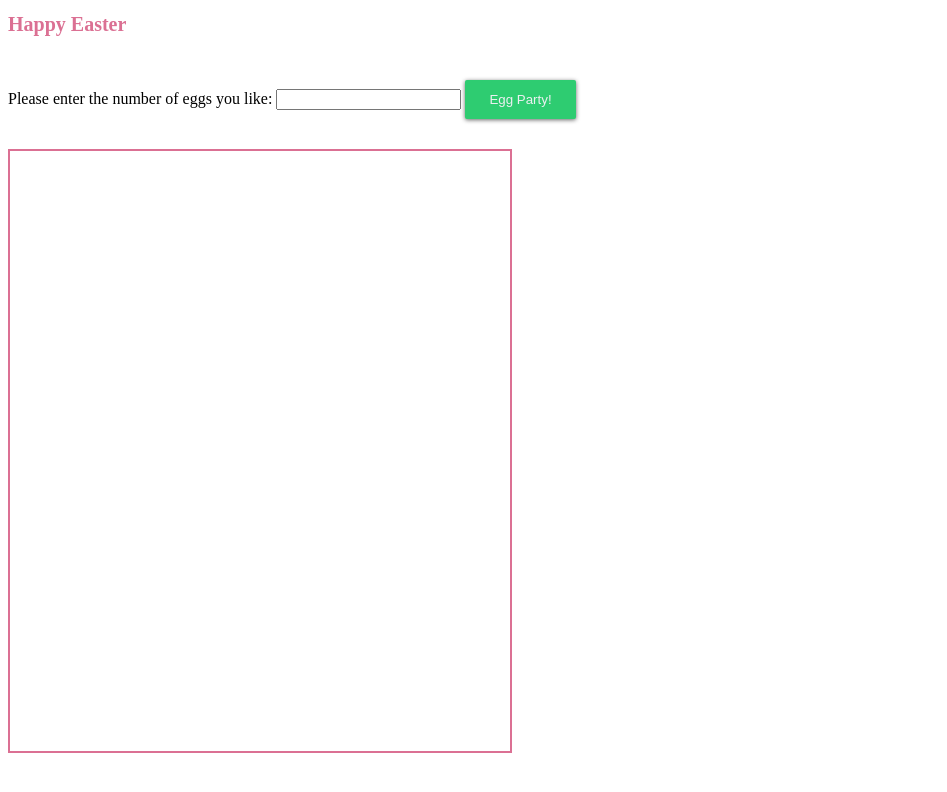
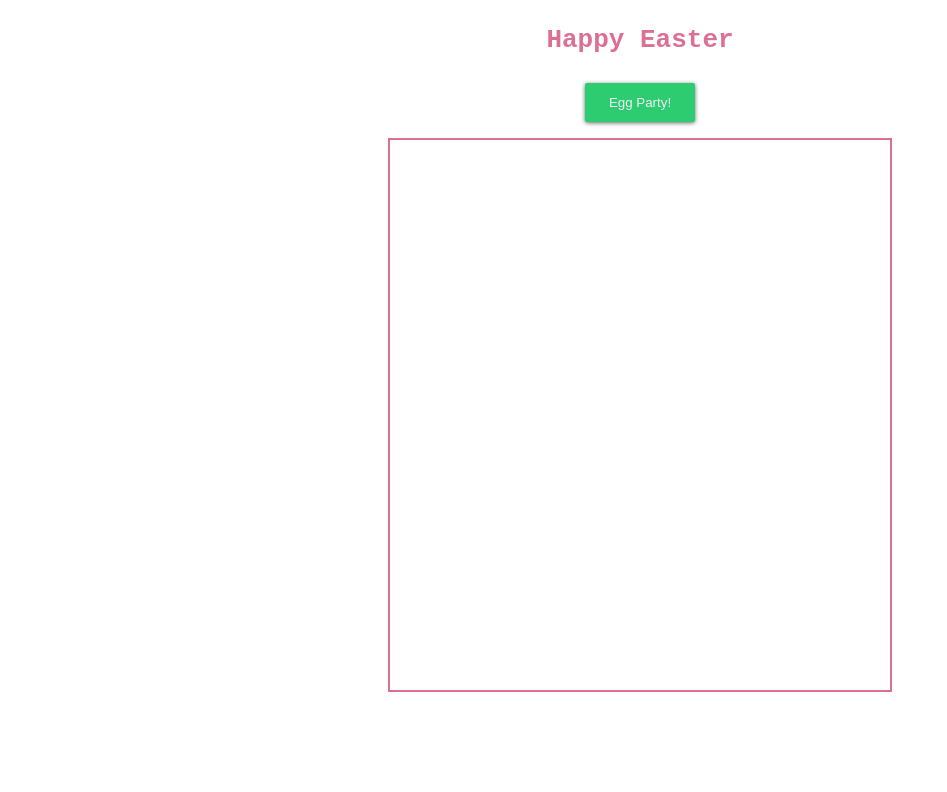
Before and after one commit to ronoc4/easter-eggs, a plain HTML site: page index.html in a window 1280 px wide. Shown: the whole page, without its empty margins (0-947 px from the left). Drawn offline with Linux system fonts and the light colour scheme.

Commit message:
Cleaned up unused input field, and CSS updates

```diff
--- a/index.html
+++ b/index.html
@@ -9,11 +9,9 @@
 <body>
 <div class="wrapper">
     <h1>Happy Easter</h1>
-    <label for="txtNumEggs">Please enter the number of eggs you like:</label>
-    <input id="txtNumEggs" type="text"/>
     <button type="button" id="add-eggs-btn" class="add-eggs_btn btn"><span>Egg Party!</span></button>
 </div>
-<canvas id="ee-canvas" width="500" height="600">
+<canvas id="ee-canvas" width="500" height="550">
     Animated Easter Eggs with a surprise inside
 </canvas>
 <script src="main.js"></script>
--- a/main.css
+++ b/main.css
@@ -1,15 +1,24 @@
 h1 {
-    font-size: 20px;
-    color: palevioletred;
+    font-family: monospace;
+    color: #DB7093;
 }
 
 canvas {
-    border: 2px solid palevioletred;
+    border: 2px solid #DB7093;
+    margin: auto;
+    display: block;
+}
+
+.wrapper {
+    display: flex;
+    flex-direction: column;
+    align-items: center;
+    margin: .4rem;
 }
 
 .btn {
     position: relative;
-    margin: 30px auto;
+    margin: 10px auto;
     padding: 0;
     overflow: hidden;
     border-width: 0;
--- a/main.js
+++ b/main.js
@@ -7,30 +7,20 @@ const CANVAS = document.getElementById('ee-canvas');
 const ctx = CANVAS.getContext('2d');
 const radiusX = 65;
 const radiusY = 90;
-const rotation = 180 * Math.PI/180;
+const rotation = 180 * Math.PI / 180;
 const startAngle = 0;
-const endAngle = 2* Math.PI;
+const endAngle = 2 * Math.PI;
 let cx, cy;
-let userInput = "";
-let totalEggs = getUserInput();
-
 let userClick = document.getElementById("add-eggs-btn");
 
 window.onload = function () {
     userClick.onclick = function () {
-        console.log(totalEggs);
         draw();
     };
 };
 
-function getUserInput() {
-    userInput = document.getElementById("txtNumEggs").value;
-    return 12;
-}
-
-//Create the egg shape
 function drawEgg() {
-    for(let i = 0; i < totalEggs; i++) {
+    for (let i = 0; i < 10; i++) {
         ctx.strokeStyle = randomColor();
         ctx.fillStyle = randomColor();
         cx = Math.random() * 500;
@@ -46,14 +36,12 @@ function drawEgg() {
     }
 }
 
-//Draw the eggs on the canvas
 function draw() {
-    ctx.clearRect(0,0, CANVAS.width, CANVAS.height);
+    ctx.clearRect(0, 0, CANVAS.width, CANVAS.height);
     drawEgg();
 }
 
-//Change to random colors
 function randomColor() {
     let o = Math.round, r = Math.random, s = 255;
-    return 'rgba(' + o(r()*s) + ',' + o(r()*s) + ',' + o(r()*s) + ',' + r().toFixed(1) + ')';
+    return 'rgba(' + o(r() * s) + ',' + o(r() * s) + ',' + o(r() * s) + ',' + r().toFixed(1) + ')';
 }
```
